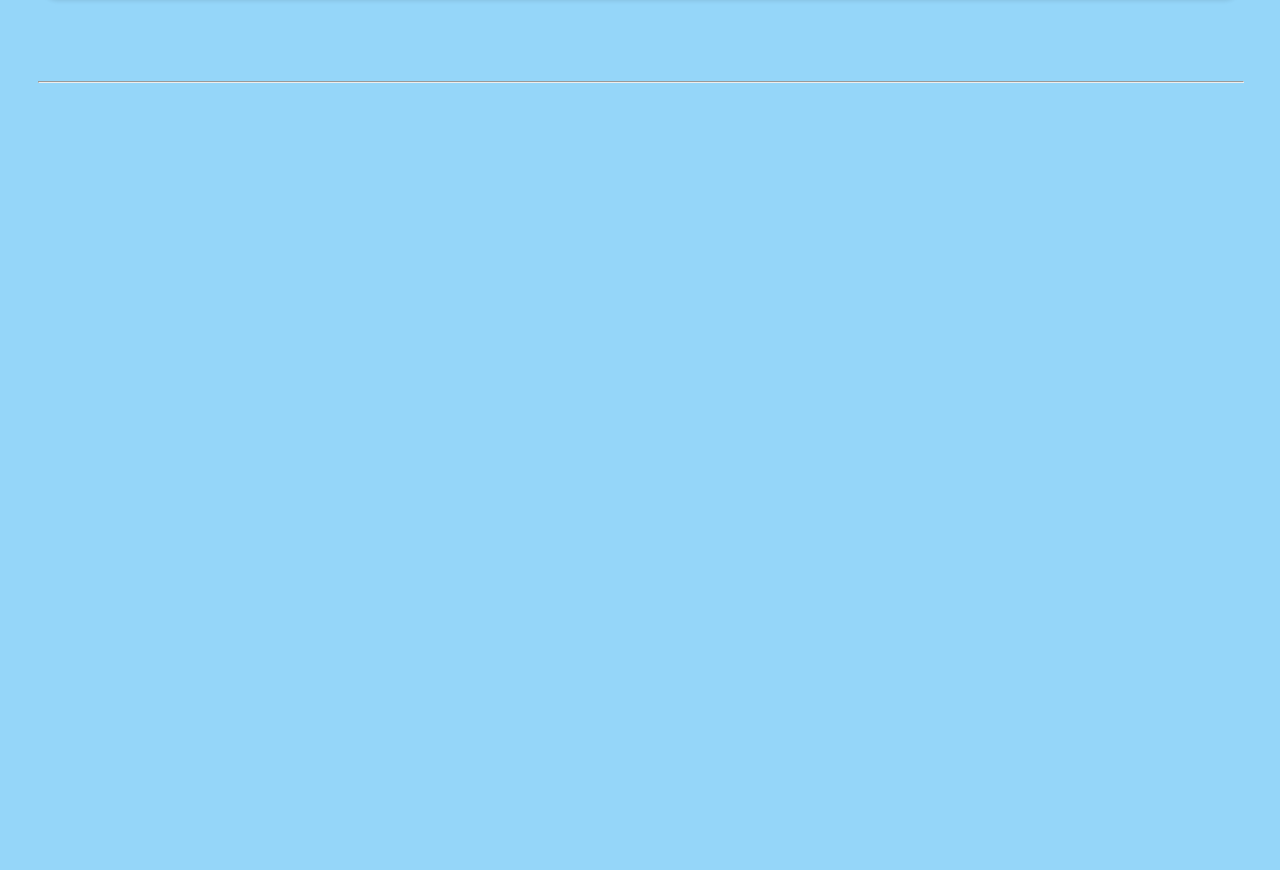
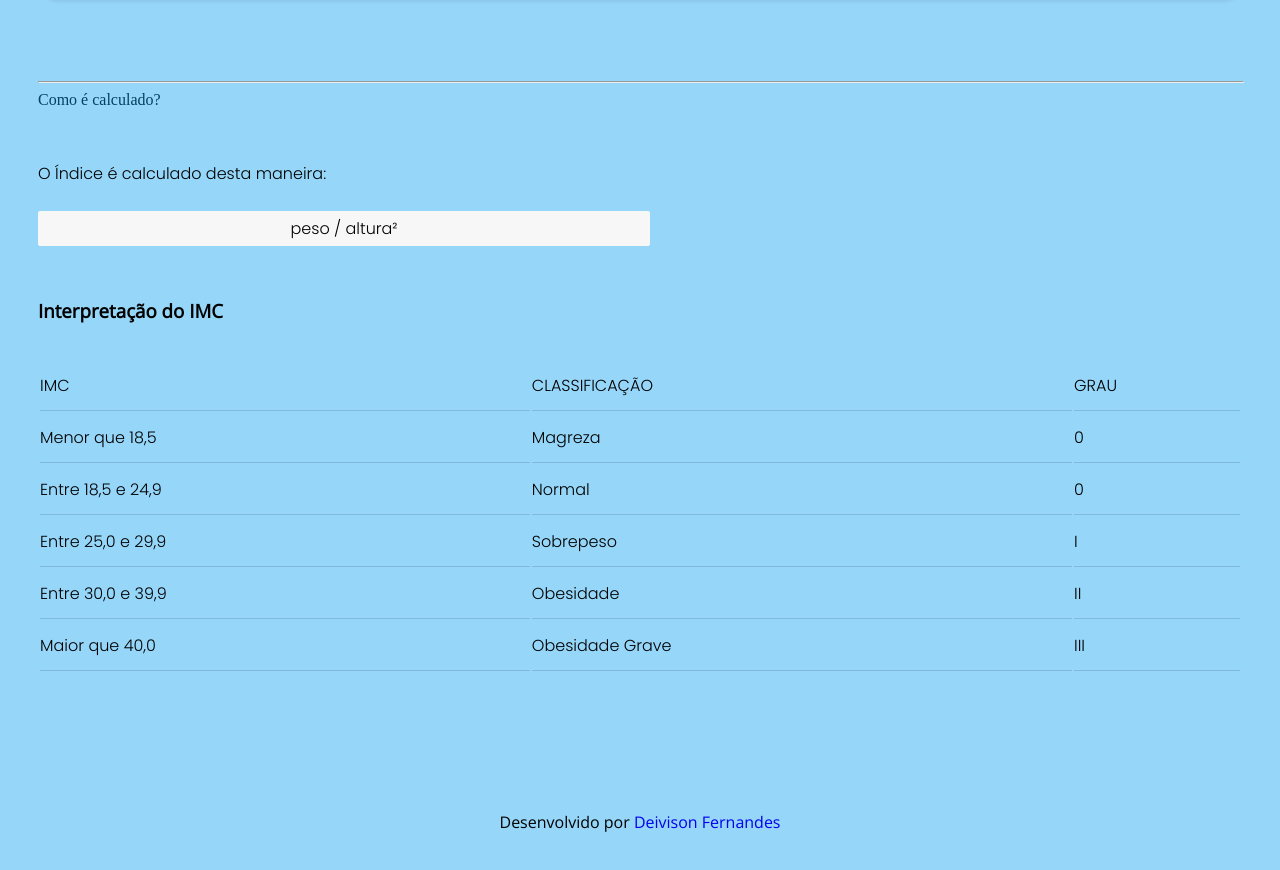
Before and after one commit to httpsdfaa/calculation-bmi, a React (Create React App) app: page / in a window 1280 px wide. Shown: the part 680-1550 px from the top of the page. Before the commit the page ends 809 px from the top, so only its background shows below. Built offline with nearby package versions, Linux system fonts and the light colour scheme.

Commit message:
versao finalizada

```diff
--- a/src/components/Main.jsx
+++ b/src/components/Main.jsx
@@ -27,12 +27,14 @@ export default class Main extends React.Component {
 
     handleChangeHeight = (e) => {
 
-        const number = parseInt(e.target.value)
-        let toLocale = number.toLocaleString('pt-br', { style: 'decimal', maximumFractionDigits : 2 })
+        let number = e.target.value //.toLocaleString('pt-br')
+        console.log(number.length)
 
-        this.setState({
-            valueHeight: toLocale
-        })
+        if (number.length === 1) {
+            number += '.'
+        }
+
+        this.setState({ valueHeight: number })
     }
 
     handleSubmit = (e) => {
@@ -44,7 +46,7 @@ export default class Main extends React.Component {
 
         const formula = () => {
 
-            if (!isNaN(values.formula) && !Infinity) {
+            if (!isNaN(values.formula)) {
 
                 let calculate = values.formula
                 calculate = calculate.toFixed(2)
@@ -84,8 +86,8 @@ export default class Main extends React.Component {
 
 
                 this.setState({ formula: calculate })
+
                 result()
-
                 this.setState({ valueHeight: '', valueWeight: '' })
                 this.setState({ erro: '' })
             } else {
@@ -105,19 +107,19 @@ export default class Main extends React.Component {
             <React.Fragment>
                 <div className="titles">
                     <h1>CÁLCULO IMC</h1>
-                    <h3>Índice Massa Corporal</h3>
+                    <h3>Índice Massa Corpórea</h3>
                 </div>
                 <main>
                     <div className="div-info-input">
                         <div className="div-input">
                             <label htmlFor="weight">Digite seu peso: (ex.: 69,2)</label>
-                            <input type="number" id="weight" name="weight" placeholder="ex.: 69,2"
+                            <input type="text" id="weight" maxLength='4' name="weight" placeholder="ex.: 69,2"
                                 onChange={this.handleChangeWeight}
                                 value={this.state.valueWeight}></input>
                         </div>
                         <div className="div-input">
                             <label htmlFor="height">Digite sua altura: (ex.: 1,70)</label>
-                            <input type="number" id="height" name="height" placeholder="ex.: 1,70"
+                            <input type="text" id="height" maxLength='4' name="height" placeholder="ex.: 1,70"
                                 onChange={this.handleChangeHeight}
                                 value={this.state.valueHeight}></input>
                         </div>
@@ -132,8 +134,72 @@ export default class Main extends React.Component {
                         </div>
                     </div>
                     <hr />
+
                 </main>
+                <section>
+                    <a href='#div-como-calculado'>Como é calculado?</a>
+                    <br />
+                    <br />
+                    <br />
+                    <div id="div-como-calculado">
+                        <p>
+                            O Índice é calculado desta maneira:<br /><br />
+
+                            <span id="span-formula">peso / altura&#178;</span>
+                        </p>
+                    </div>
+                    <br/>
+                    <br/>
+                    <div id="lista-classificacao">
+                        <h3>Interpretação do IMC</h3>
+                        <br/>
+                        <br/>
+                        <table>
+                            <tbody>
+                            <tr>
+                                <td>IMC</td>
+                                <td>CLASSIFICAÇÃO</td>
+                                <td>GRAU</td>
+                            </tr>
+
+                            <tr>
+                                <td>Menor que 18,5</td>
+                                <td>Magreza</td>
+                                <td>0</td>
+                            </tr>
+
+                            <tr>
+                                <td>Entre 18,5 e 24,9</td>
+                                <td>Normal</td>
+                                <td>0</td>
+                            </tr>
+
+                            <tr>
+                                <td>Entre 25,0 e 29,9</td>
+                                <td>Sobrepeso</td>
+                                <td>I</td>
+                            </tr>
+
+                            <tr>
+                                <td>Entre 30,0 e 39,9</td>
+                                <td>Obesidade</td>
+                                <td>II</td>
+                            </tr>
+
+                            <tr>
+                                <td>Maior que 40,0</td>
+                                <td>Obesidade Grave</td>
+                                <td>III</td>
+                            </tr>
+                            </tbody>
+                        </table>
+                    </div>
+                </section>
+                <footer>
+                    <span>Desenvolvido por <a target="_blank" rel="noreferrer" href="https://github.com/fernandedfa">Deivison Fernandes</a></span>
+                </footer>
             </React.Fragment>
+
         )
     }
 }
```
